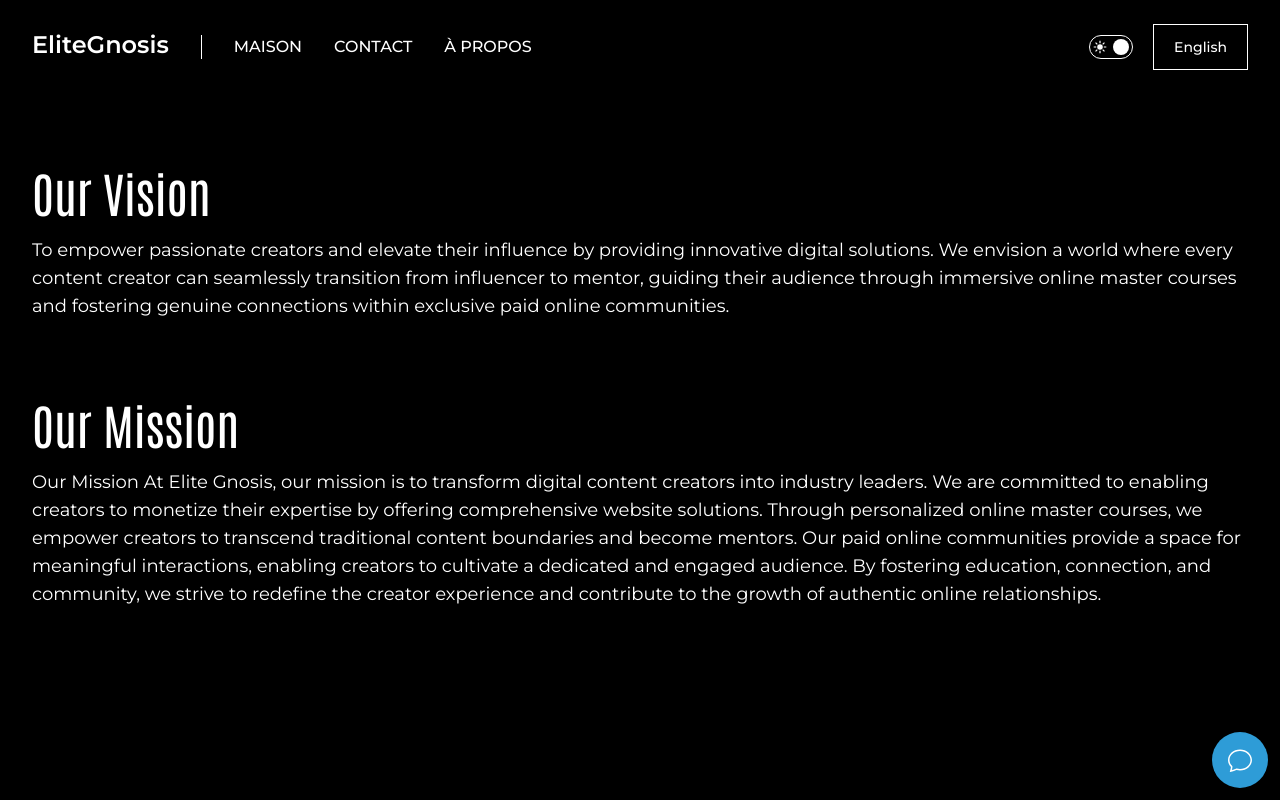
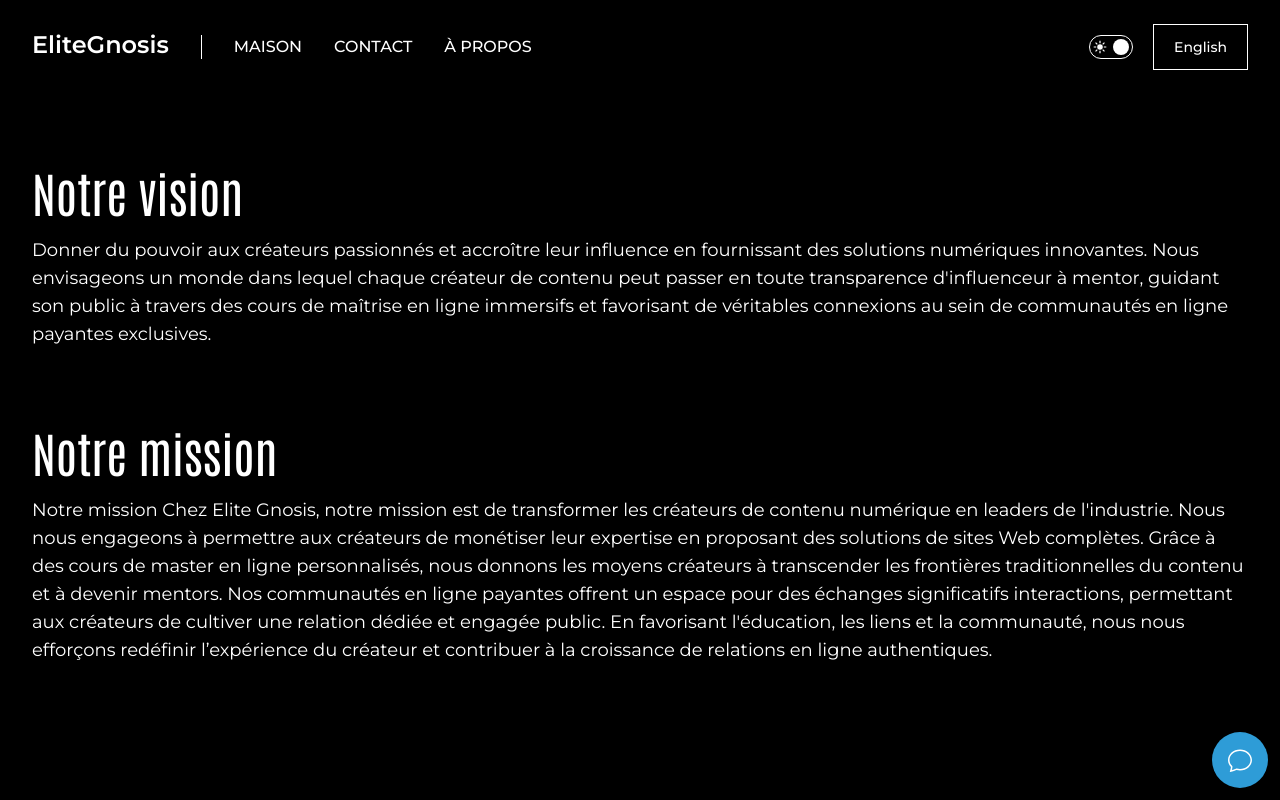
Before and after one commit to Wayskid/elitegnosis, a React (Vite) app in the folder frontend/: page /about in a window 1280 px wide. Shown: the top 800 px of the page. Built offline with nearby package versions, Linux system fonts and the light colour scheme.

Commit message:
minor change

```diff
--- a/frontend/src/pages/About.jsx
+++ b/frontend/src/pages/About.jsx
@@ -1,6 +1,8 @@
 import React from "react";
+import { useTranslation } from "react-i18next";
 
 export default function About({ lightDark }) {
+  const { t, i18n } = useTranslation();
   return (
     <div className="px-6 md:px-8 mt-32">
       <div className="pt-10 mb-20">
@@ -9,17 +11,12 @@ export default function About({ lightDark }) {
             lightDark ? "text-white" : "text-black"
           }`}
         >
-          Our Vision
+          {t("about_page.vision")}
         </p>
         <p
           className={`text-lg mt-5 ${lightDark ? "text-white" : "text-black"}`}
         >
-          To empower passionate creators and elevate their influence by
-          providing innovative digital solutions. We envision a world where
-          every content creator can seamlessly transition from influencer to
-          mentor, guiding their audience through immersive online master courses
-          and fostering genuine connections within exclusive paid online
-          communities.
+          {t("about_page.our_vision")}
         </p>
       </div>
       <div className="">
@@ -28,21 +25,12 @@ export default function About({ lightDark }) {
             lightDark ? "text-white" : "text-black"
           }`}
         >
-          Our Mission
+          {t("about_page.mission")}
         </p>
         <p
           className={`text-lg mt-5 ${lightDark ? "text-white" : "text-black"}`}
         >
-          Our Mission At Elite Gnosis, our mission is to transform digital
-          content creators into industry leaders. We are committed to enabling
-          creators to monetize their expertise by offering comprehensive website
-          solutions. Through personalized online master courses, we empower
-          creators to transcend traditional content boundaries and become
-          mentors. Our paid online communities provide a space for meaningful
-          interactions, enabling creators to cultivate a dedicated and engaged
-          audience. By fostering education, connection, and community, we strive
-          to redefine the creator experience and contribute to the growth of
-          authentic online relationships.
+          {t("about_page.our_mission")}
         </p>
       </div>
     </div>
--- a/frontend/src/translation/i18next.js
+++ b/frontend/src/translation/i18next.js
@@ -51,6 +51,14 @@ i18next.use(initReactI18next).init({
           on_it: "We're on it!",
           done: "You'll receive an email reply within a few hours.",
         },
+        about_page: {
+          vision: "Our Vision",
+          our_vision:
+            "To empower passionate creators and elevate their influence by providing innovative digital solutions. We envision a world where every content creator can seamlessly transition from influencer to mentor, guiding their audience through immersive online master courses and fostering genuine connections within exclusive paid online communities.",
+          mission: "Our Mission",
+          our_mission:
+            "Our Mission At Elite Gnosis, our mission is to transform digital content creators into industry leaders. We are committed to enabling creators to monetize their expertise by offering comprehensive website solutions. Through personalized online master courses, we empower creators to transcend traditional content boundaries and become mentors. Our paid online communities provide a space for meaningful interactions, enabling creators to cultivate a dedicated and engaged audience. By fostering education, connection, and community, we strive to redefine the creator experience and contribute to the growth of authentic online relationships.",
+        },
       },
     },
     fr: {
@@ -100,6 +108,14 @@ i18next.use(initReactI18next).init({
           on_it: "Nous nous en occupons!",
           done: "Vous recevrez une réponse par e-mail dans quelques heures.",
         },
+        about_page: {
+          vision: "Notre vision",
+          our_vision:
+            "Donner du pouvoir aux créateurs passionnés et accroître leur influence en fournissant des solutions numériques innovantes. Nous envisageons un monde dans lequel chaque créateur de contenu peut passer en toute transparence d'influenceur à mentor, guidant son public à travers des cours de maîtrise en ligne immersifs et favorisant de véritables connexions au sein de communautés en ligne payantes exclusives.",
+          mission: "Notre mission",
+          our_mission:
+            "Notre mission Chez Elite Gnosis, notre mission est de transformer les créateurs de contenu numérique en leaders de l'industrie. Nous nous engageons à permettre aux créateurs de monétiser leur expertise en proposant des solutions de sites Web complètes. Grâce à des cours de master en ligne personnalisés, nous donnons les moyens créateurs à transcender les frontières traditionnelles du contenu et à devenir mentors. Nos communautés en ligne payantes offrent un espace pour des échanges significatifs interactions, permettant aux créateurs de cultiver une relation dédiée et engagée public. En favorisant l'éducation, les liens et la communauté, nous nous efforçons redéfinir l’expérience du créateur et contribuer à la croissance de relations en ligne authentiques.",
+        },
       },
     },
   },
```
